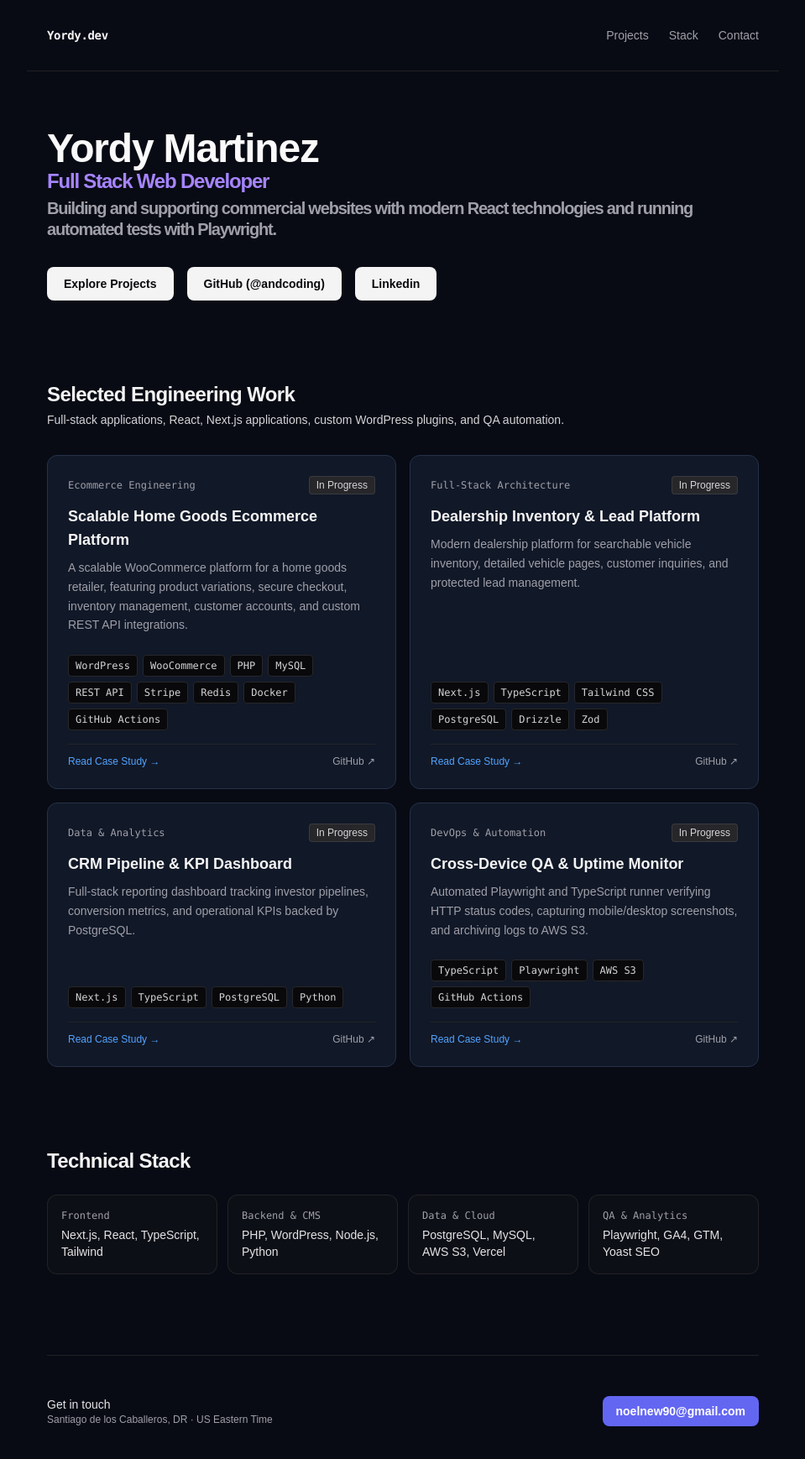
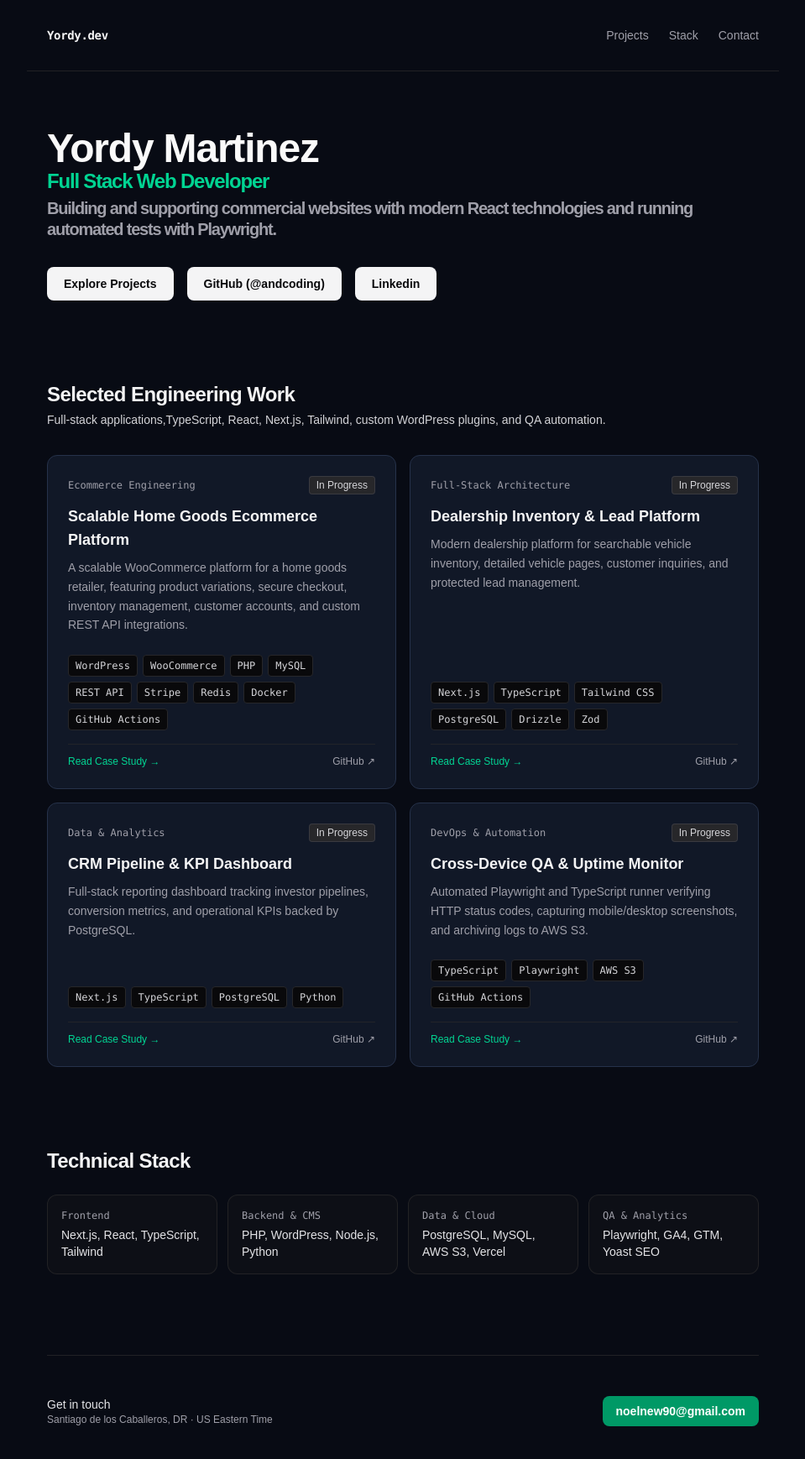
Before and after one commit to andcoding/My-Portfolio, a Next.js app: page / in a window 1280 px wide. Shown: the top 1738 px of the page at 84% size, without its empty margins (160-1119 px from the left). Built offline with nearby package versions, Linux system fonts and the light colour scheme.

Commit message:
Changed the title and cards color

```diff
--- a/app/page.tsx
+++ b/app/page.tsx
@@ -25,7 +25,7 @@ export default function HomePage() {
           </div> */}
 
           <h1 className="text-4xl sm:text-5xl font-bold tracking-tight text-zinc-50 leading-[1.15]">Yordy Martinez<br />
-            <span className="block text-2xl font-size: var(--text-2xl); text-violet-400 leading-none">Full Stack Web Developer</span>
+            <span className="block text-2xl font-size: var(--text-2xl); text-emerald-400 leading-none">Full Stack Web Developer</span>
             <span className="block text-zinc-400 text-xl font-size: var(--text-1xl); leading-tight mt-2"> Building and supporting commercial websites with modern React technologies and running automated tests with Playwright.</span>
           </h1>
 
@@ -63,7 +63,7 @@ export default function HomePage() {
         <section id="projects" className="space-y-8">
           <div>
             <h2 className="text-2xl font-bold tracking-tight text-zinc-100">Selected Engineering Work</h2>
-            <p className="text-sm text-zinc-300 mt-1">Full-stack applications, React, Next.js applications, custom WordPress plugins, and QA automation.</p>
+            <p className="text-sm text-zinc-300 mt-1">Full-stack applications,TypeScript, React, Next.js, Tailwind, custom WordPress plugins, and QA automation.</p>
           </div>
 
           <div className="grid grid-cols-1 md:grid-cols-2 gap-4">
@@ -80,7 +80,7 @@ export default function HomePage() {
                   </div>
 
                   <Link href={`/projects/${project.slug}`}>
-                    <h3 className="text-lg font-semibold text-zinc-100 group-hover:text-blue-400 transition mb-2">
+                    <h3 className="text-lg font-semibold text-zinc-100 group-hover:text-emerald-400 transition mb-2">
                       {project.title}
                     </h3>
                   </Link>
@@ -105,10 +105,11 @@ export default function HomePage() {
                   <div className="pt-3 border-t border-zinc-800/80 flex items-center justify-between text-xs font-medium">
                     <Link
                       href={`/projects/${project.slug}`}
-                      className="text-blue-400 hover:text-blue-300 transition"
+                      className="text-emerald-400 hover:text-emerald-300 transition"
                     >
                       Read Case Study →
                     </Link>
+
                     <a
                       href={project.repoUrl}
                       target="_blank"
@@ -150,7 +151,7 @@ export default function HomePage() {
           </div>
           <a
             href="mailto:noelnew90@gmail.com"
-            className="px-4 py-2 rounded-lg bg-[var(--accent)] text-white text-sm font-semibold hover:bg-[var(--accent-secondary)] transition"
+            className="px-4 py-2 rounded-lg bg-emerald-600 text-white text-sm font-semibold hover:bg-emerald-500 transition"
           >
             noelnew90@gmail.com
           </a>
```
